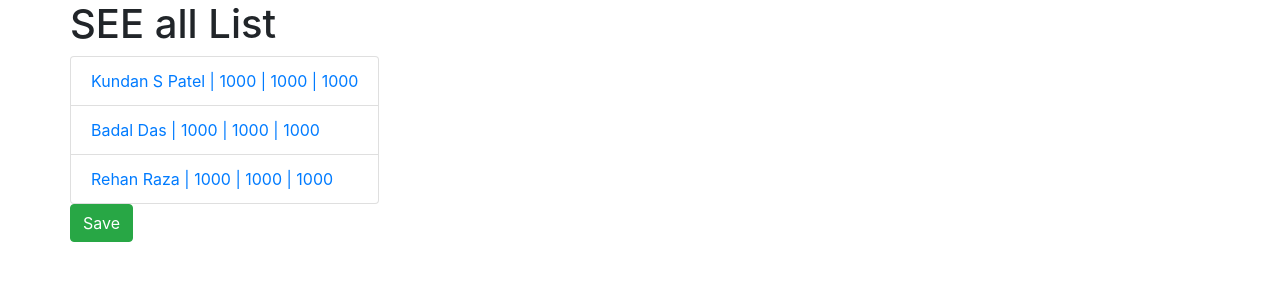
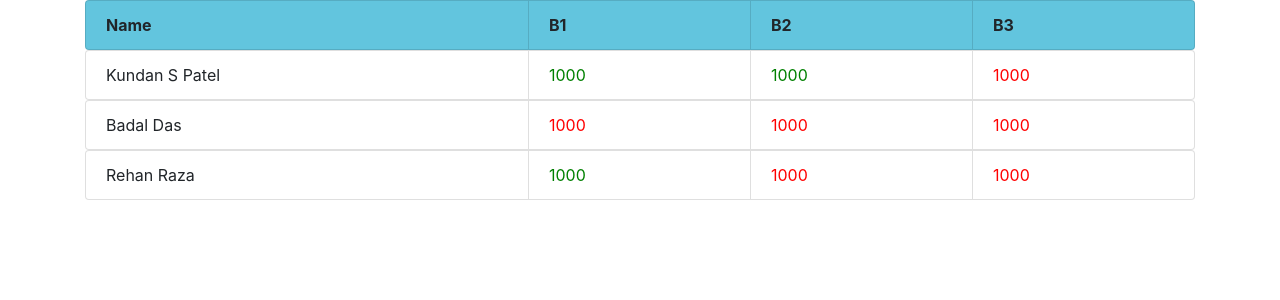
Before and after one commit to razarehan/registration-app, an Angular app: page /viewlist in a window 1280 px wide. Shown: the top 300 px of the page. Built offline with nearby package versions, Linux system fonts and the light colour scheme.

Commit message:
view accounts UI

```diff
--- a/src/app/components/view-list/view-list.component.html
+++ b/src/app/components/view-list/view-list.component.html
@@ -1,14 +1,16 @@
 <div class="row">
-  <div class="col-xs 12">
-    <h1>SEE all List</h1>
-    <ul class="list-group">
-      <a
-        class="list-group-item"
-        style="cursor: pointer;"
-        *ngFor="let account of accounts; let i = index">
-        {{account.name}} | {{account.b1}} | {{account.b2}} | {{account.b3}}
-      </a>
+  <div class="col-md-12">
+    <ul style="font-weight: bold;" class="list-group list-group-horizontal">
+      <li style="width: 40%; background-color: #62c5de;" class="list-group-item">Name</li>
+      <li style="width: 20%; background-color: #62c5de;" class="list-group-item">B1</li>
+      <li style="width: 20%; background-color: #62c5de;" class="list-group-item">B2</li>
+      <li style="width: 20%; background-color: #62c5de;" class="list-group-item">B3</li>
     </ul>
-    <button type="button" class="btn btn-success">Save</button>
+    <ul style="cursor: pointer;" class="list-group list-group-horizontal" *ngFor="let account of accounts; let i = index">
+        <li style="width: 40%;" class="list-group-item">{{account.name}}</li>
+        <li style="width: 20%;" [ngStyle]="{'color': account.isB1Completed ? 'green':'red'}" class="list-group-item">{{account.b1}}</li>
+        <li style="width: 20%;" [ngStyle]="{'color': account.isB2Completed ? 'green':'red'}" class="list-group-item">{{account.b2}}</li>
+        <li style="width: 20%;" [ngStyle]="{'color': account.isB3Completed ? 'green':'red'}" class="list-group-item">{{account.b3}}</li>
+    </ul>
   </div>
 </div>
--- a/src/app/components/view-list/view-list.component.ts
+++ b/src/app/components/view-list/view-list.component.ts
@@ -44,8 +44,6 @@ export class ViewListComponent implements OnInit {
   constructor() { }
 
   ngOnInit(): void {
-    console.log('hellow');
-
   }
 
 }
```
